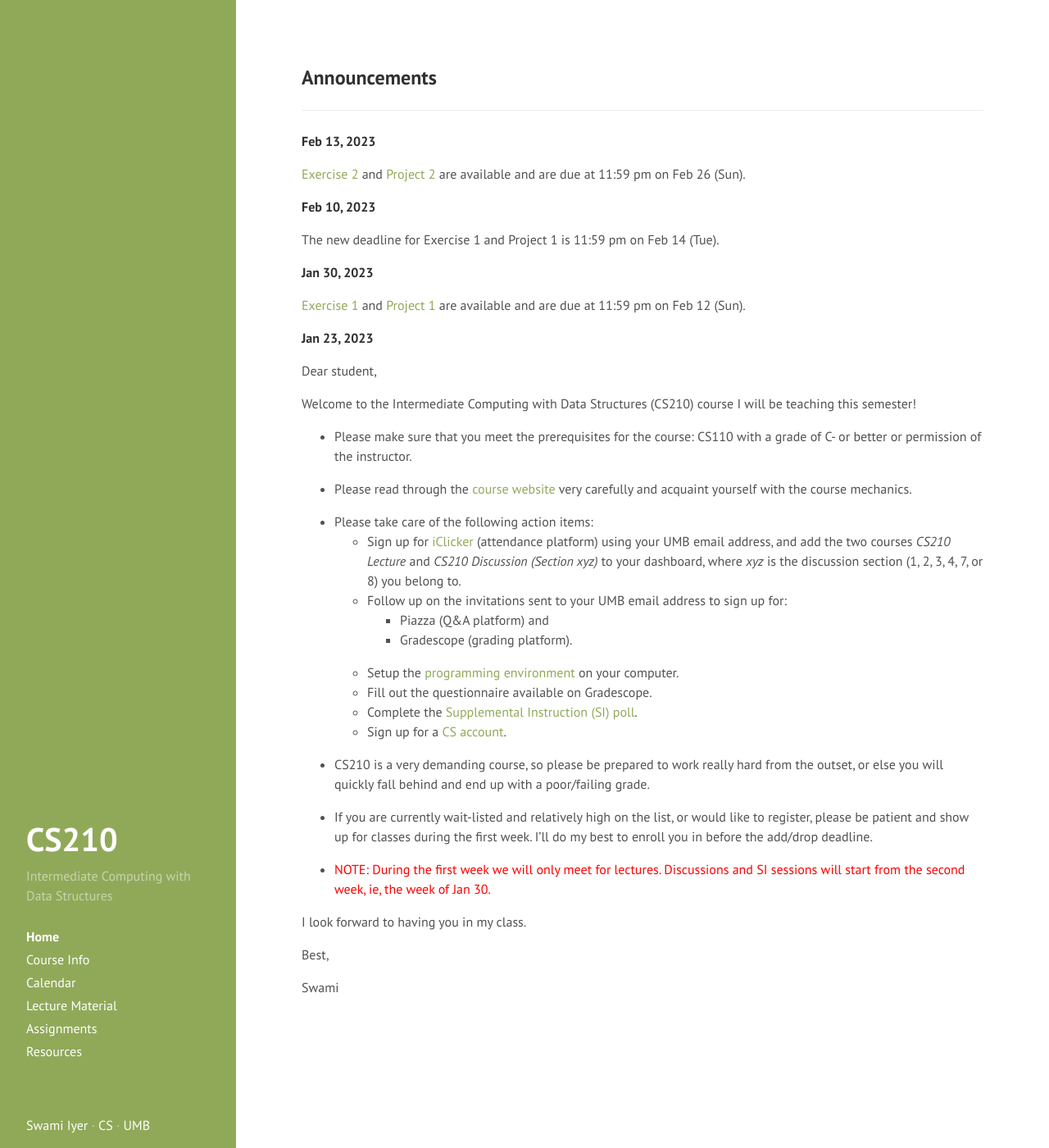
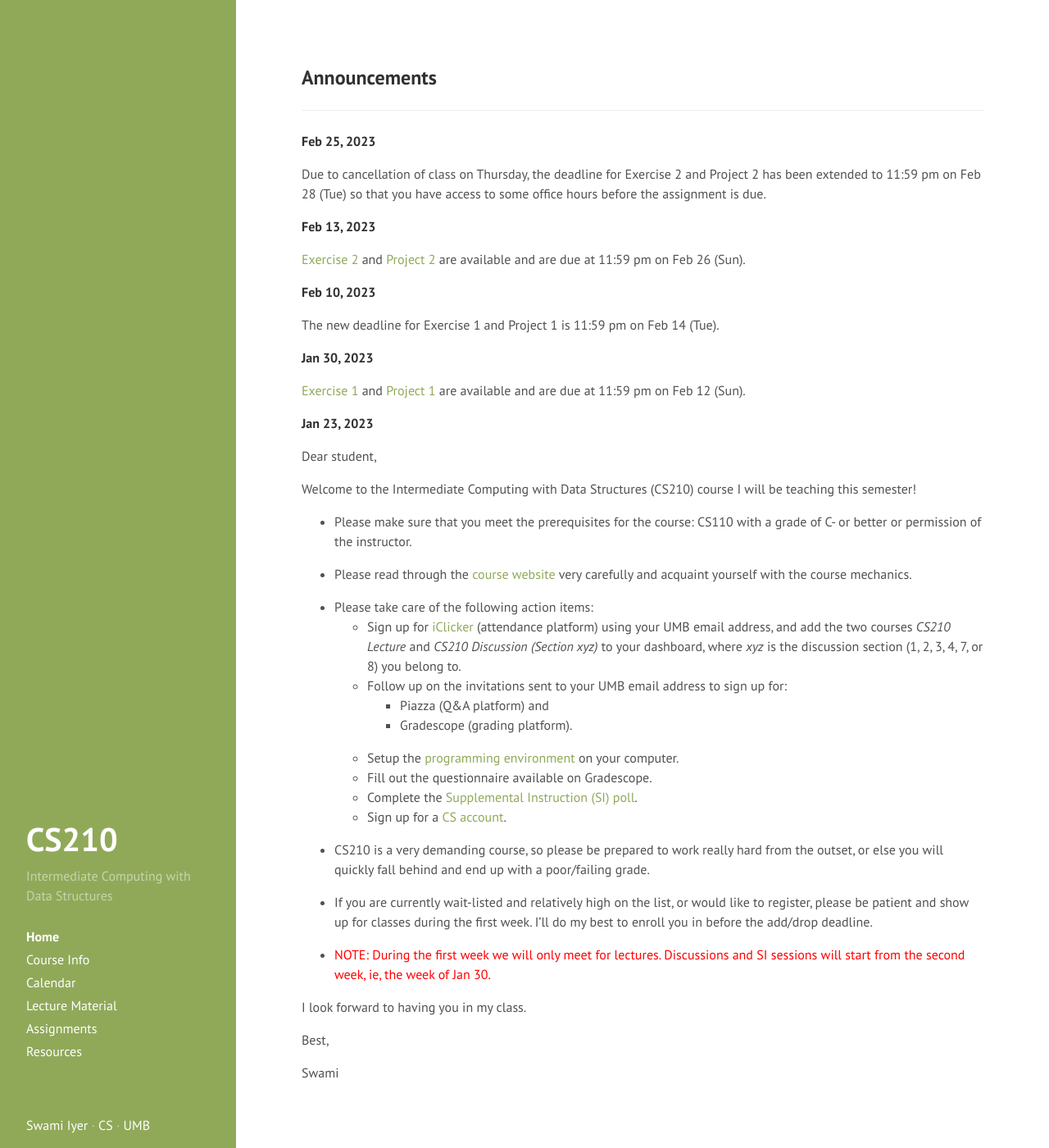
Before and after one commit to swamiiyer/swamiiyer.github.io, a Jekyll site: the page built from _pages/cs210/index.md, in a window 1280 px wide and 1400 px high. Shown: the whole window at 82% size. Built offline with Jekyll 4.4.1, drawn with Linux system fonts in a browser that asks for light colours.

Commit message:
extended assignment 2 deadline

```diff
--- a/_pages/cs210/index.md
+++ b/_pages/cs210/index.md
@@ -4,6 +4,12 @@ layout: cs210_page
 title: Home
 order: 1
 ---
+
+**Feb 25, 2023**
+
+Due to cancellation of class on Thursday, the deadline for Exercise 2 and Project 2 has been
+extended to 11:59 pm on Feb 28 (Tue) so that you have access to some office hours before the
+assignment is due.
 
 **Feb 13, 2023**
 
```
Also changed, not shown: _pages/cs110/index.md (+6 -0 lines).
